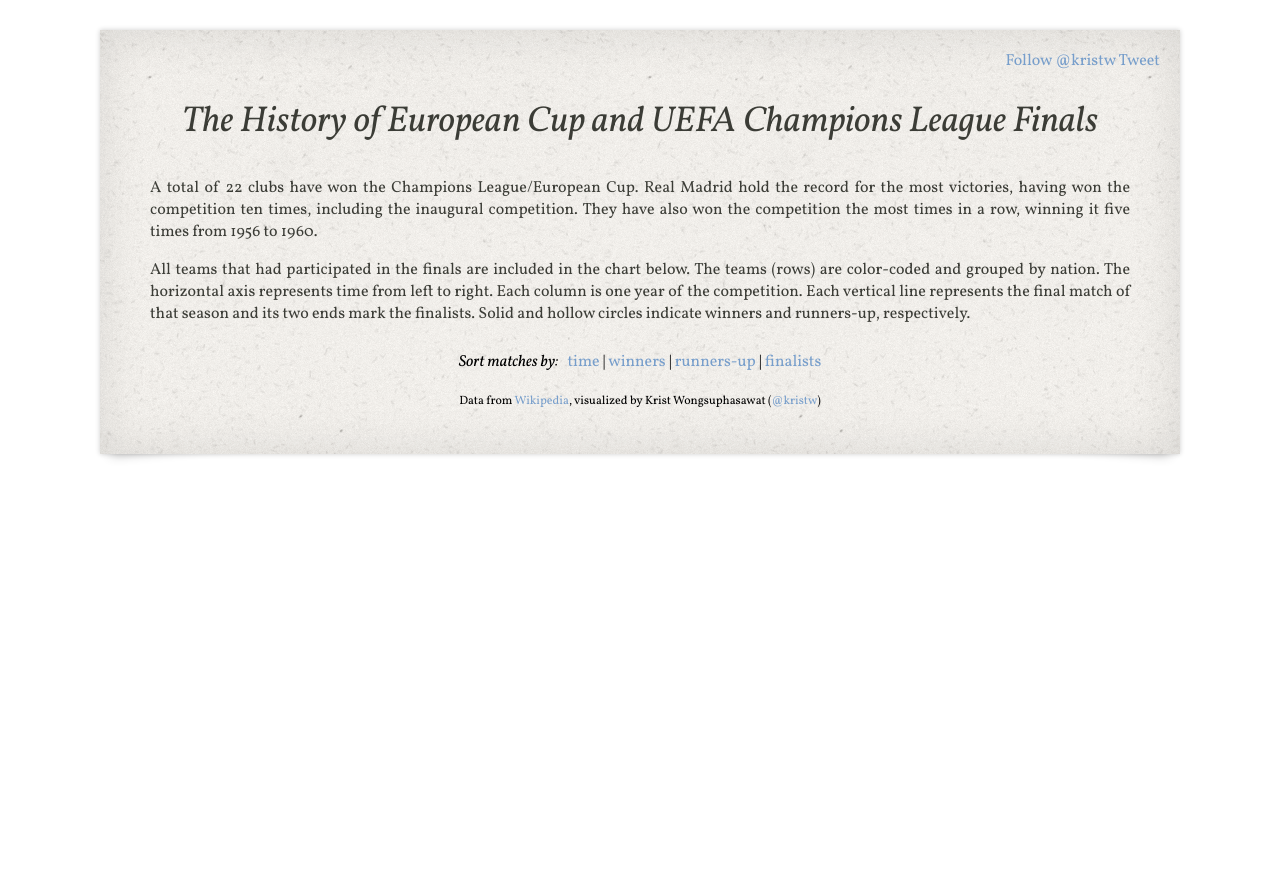
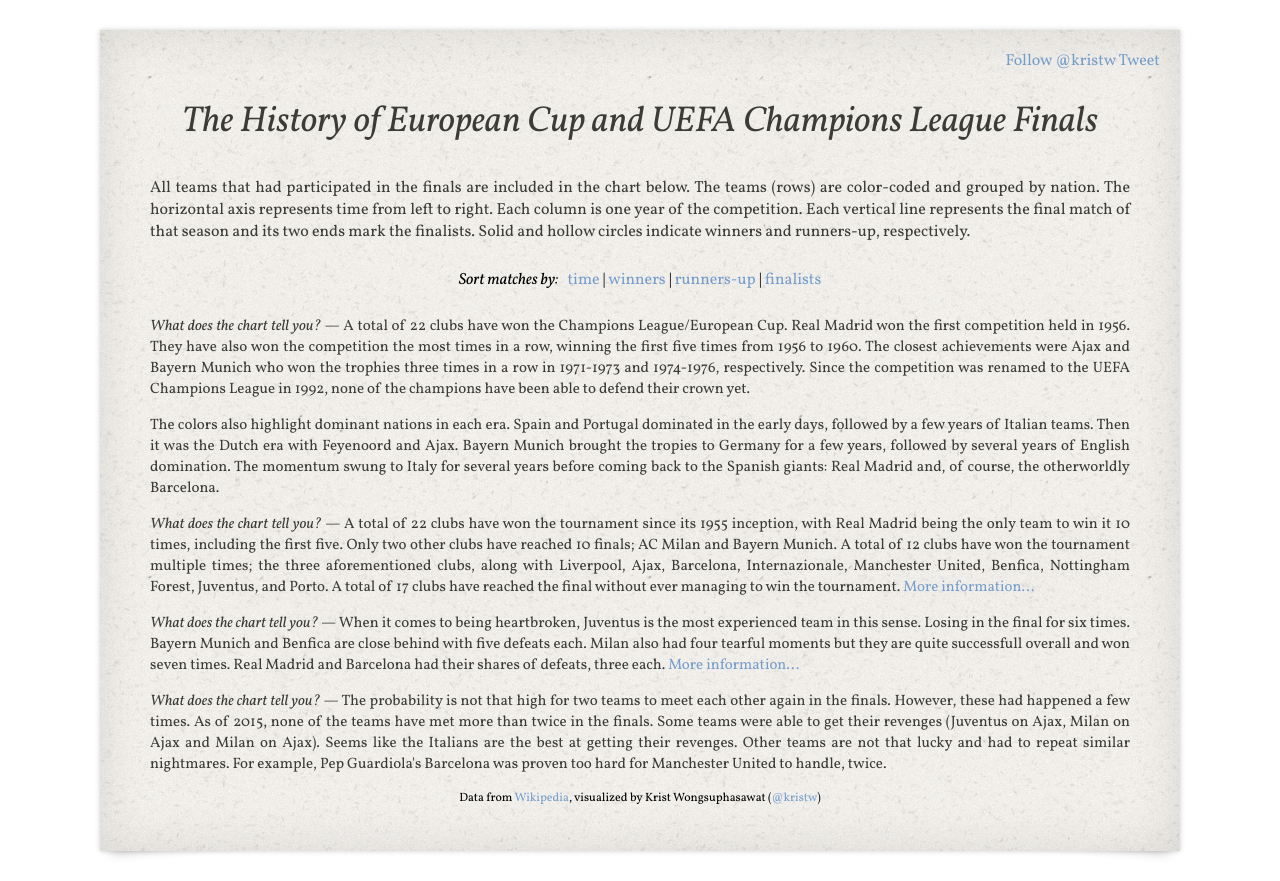
Before and after one commit to kristw/uclfinals, a website: page index.html in a window 1280 px wide. Before the commit the page ends 800 px from the top, so only its background shows below. Drawn offline with Linux system fonts and the light colour scheme; some packages are replaced by stand-ins of ours; a script that the page names is missing.

Commit message:
add analysis

```diff
--- a/index.html
+++ b/index.html
@@ -39,11 +39,9 @@
       fjs.parentNode.insertBefore(js, fjs);
     }(document, 'script', 'facebook-jssdk'));</script>
 
-    <article ng-controller="mainCtrl">
+    <article class="paper box" ng-controller="mainCtrl">
       <!-- Add your site or application content here -->
-      <div class="chart-container box">
       <header>
-
         <div class="social-box">
           <div style="float:left">
             <div class="fb-like" data-href="http://kristw.github.io/uclfinals/index.html" data-layout="standard" data-action="like" data-show-faces="true" data-share="true"></div>
@@ -59,18 +57,14 @@
             Tweet
           </a>
         </div>
+
         <h1>
           The History of European Cup and UEFA Champions League Finals
         </h1>
 
-          <div class="intro-box">
-            <p>
-              A total of 22 clubs have won the Champions League/European Cup. Real Madrid hold the record for the most victories, having won the competition ten times, including the inaugural competition. They have also won the competition the most times in a row, winning it five times from 1956 to 1960.
-            </p>
         <p>
           All teams that had participated in the finals are included in the chart below. The teams (rows) are color-coded and grouped by nation. The horizontal axis represents time from left to right. Each column is one year of the competition. Each vertical line represents the final match of that season and its two ends mark the finalists. Solid and hollow circles indicate winners and runners-up, respectively.
         </p>
-          </div>
         <div class="control-box">
           <i>Sort matches by:</i> &nbsp;
           <a href="#" ng-class="{active: options.sortBy==='time'}" ng-click="sortBy('time', $event)">time</a>
@@ -81,13 +75,37 @@
           |
           <a href="#" ng-class="{active: options.sortBy==='pair'}" ng-click="sortBy('pair', $event)">finalists</a>
         </div>
+        <div ng-switch on="options.sortBy">
+          <p class="analysis" data-ng-switch-when="time">
+            <i>What does the chart tell you?</i> &mdash;
+            A total of 22 clubs have won the Champions League/European Cup. Real Madrid won the first competition held in 1956. They have also won the competition the most times in a row, winning the first five times from 1956 to 1960. The closest achievements were Ajax and Bayern Munich who won the trophies three times in a row in 1971-1973 and 1974-1976, respectively. Since the competition was renamed to the UEFA Champions League in 1992, none of the champions have been able to defend their crown yet.
+          </p>
+
+          <p class="analysis" data-ng-switch-when="time">
+            The colors also highlight dominant nations in each era. Spain and Portugal dominated in the early days, followed by a few years of Italian teams. Then it was the Dutch era with Feyenoord and Ajax. Bayern Munich brought the tropies to Germany for a few years, followed by several years of English domination. The momentum swung to Italy for several years before coming back to the Spanish giants: Real Madrid and, of course, the otherworldly Barcelona.
+          </p>
+
+          <p class="analysis" data-ng-switch-when="win">
+            <i>What does the chart tell you?</i> &mdash;
+            A total of 22 clubs have won the tournament since its 1955 inception, with Real Madrid being the only team to win it 10 times, including the first five. Only two other clubs have reached 10 finals; AC Milan and Bayern Munich. A total of 12 clubs have won the tournament multiple times; the three aforementioned clubs, along with Liverpool, Ajax, Barcelona, Internazionale, Manchester United, Benfica, Nottingham Forest, Juventus, and Porto. A total of 17 clubs have reached the final without ever managing to win the tournament. <a href="http://en.wikipedia.org/wiki/European_Cup_and_UEFA_Champions_League_records_and_statistics#/General_performances">More information...</a>
+          </p>
+
+          <p class="analysis" data-ng-switch-when="lost">
+            <i>What does the chart tell you?</i> &mdash;
+            When it comes to being heartbroken, Juventus is the most experienced team in this sense. Losing in the final for six times. Bayern Munich and Benfica are close behind with five defeats each. Milan also had four tearful moments but they are quite successfull overall and won seven times. Real Madrid and Barcelona had their shares of defeats, three each. <a href="http://en.wikipedia.org/wiki/European_Cup_and_UEFA_Champions_League_records_and_statistics#/General_performances">More information...</a>
+          </p>
+
+          <p class="analysis" data-ng-switch-when="pair">
+            <i>What does the chart tell you?</i> &mdash;
+            The probability is not that high for two teams to meet each other again in the finals. However, these had happened a few times. As of 2015, none of the teams have met more than twice in the finals. Some teams were able to get their revenges (Juventus on Ajax, Milan on Ajax and Milan on Ajax). Seems like the Italians are the best at getting their revenges. Other teams are not that lucky and had to repeat similar nightmares. For example, Pep Guardiola's Barcelona was proven too hard for Manchester United to handle, twice.
+          </p>
+        </div>
       </header>
 
       <div id="chart"></div>
       <footer>
         Data from <a href="http://en.wikipedia.org/wiki/List_of_European_Cup_and_UEFA_Champions_League_finals">Wikipedia</a>, visualized by Krist Wongsuphasawat (<a href="https://twitter.com/kristw">@kristw</a>)
       </footer>
-      </div>
     </article>
 
     <!--[if lt IE 8]>
--- a/src/main.css
+++ b/src/main.css
@@ -11,6 +11,12 @@
   text-align: center;
 }
 
+.paper{
+  display: inline-block;
+  background-color: #eee;
+  background-image: url('../images/ricepaper/ricepaper.png')
+}
+
 h1{
   margin-top: 25px;
   margin-bottom: 30px;
@@ -20,14 +26,16 @@
   color: #3b3c36;
 }
 
-.intro-box{
+p{
+  display: block;
   padding: 0px 30px;
-  padding-bottom: 10px;
-}
-.intro-box p{
   text-align: justify;
   color: #3b3c36;
   font-size: 16px;
+}
+
+p.analysis{
+  font-size: 15px;
 }
 
 .social-box{
@@ -35,13 +43,8 @@
 }
 
 .control-box{
-  padding-bottom: 20px;
-}
-
-.chart-container{
-  display: inline-block;
-  background-color: #eee;
-  background-image: url('../images/ricepaper/ricepaper.png')
+  padding-top: 10px;
+  padding-bottom: 10px;
 }
 
 footer{
```
Lines whose indentation alone changed are shown as unchanged.
